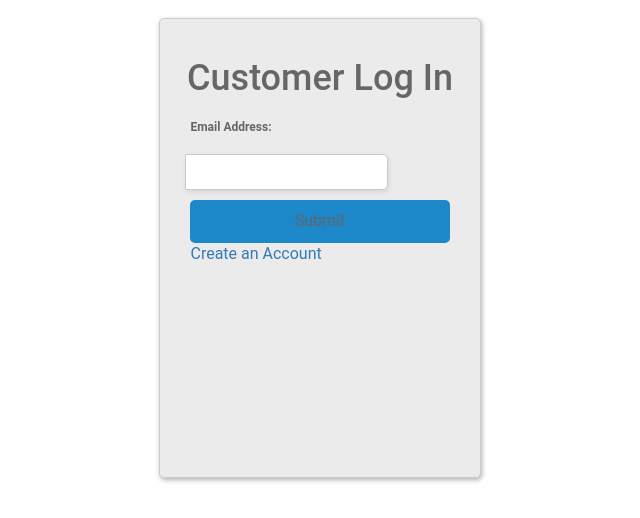
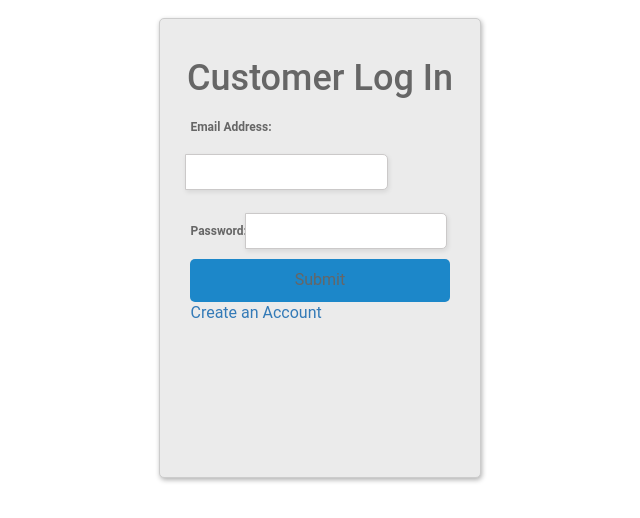
Before and after one commit to Sallahuddin-kh/Django-project, a Django app: page /customer/login in a window 1280 px wide. Shown: the part 152-670 px from the top of the page, without its empty margins (320-960 px from the left). Run offline with Django 3.2, Linux system fonts and the light colour scheme; some libraries are stand-ins or nearby versions.

Commit message:
Adding password field and email/password based signin

```diff
--- a/ecommerceproj/theretailerapp/models.py
+++ b/ecommerceproj/theretailerapp/models.py
@@ -21,6 +21,7 @@ class Customer(models.Model):
     counrty = models.ForeignKey('Country', on_delete=models.SET_NULL, null=True)
     created_at = models.DateField(null=True, blank=True)
     updated_at = models.DateField(null=True, blank=True)
+    user_password = models.CharField(max_length=50)
     def __str__(self):
         return self.first_name
 
--- a/ecommerceproj/theretailerapp/static/css/form_styles.css
+++ b/ecommerceproj/theretailerapp/static/css/form_styles.css
@@ -43,6 +43,7 @@ input[type="text"],
 input[type="email"],
 input[type="tel"],
 input[type="date"],
+input[type="password"],
 select {
   width: calc(100% - 57px);
   height: 36px;
--- a/ecommerceproj/theretailerapp/templates/theretailerapp/customer_signin_form.html
+++ b/ecommerceproj/theretailerapp/templates/theretailerapp/customer_signin_form.html
@@ -10,6 +10,10 @@
             <label for="id_email">Email Address:</label>
             <input type="email" name="email" id="email" required />
           </p>
+          <p>
+            <label for="id_password">Password:</label>
+            <input type="password" name="password" id="password" required />
+          </p>
           <div class="btn-block">
           <button type="submit" value="Submit">Submit</button>
           </div>
--- a/ecommerceproj/theretailerapp/views.py
+++ b/ecommerceproj/theretailerapp/views.py
@@ -22,6 +22,11 @@ def insert_customer(request):
         billing_address = request.POST.get("billing_address")
         ph_number = request.POST.get("ph_number")
         email = request.POST.get("email")
+        password = request.POST.get("password")
+        confirm_password = request.POST.get("confirm_password")
+        if password != confirm_password:
+            messages.error(request,'Password and Confirm password do not match')
+            return render(request,'theretailerapp/customer_signup_form.html', {'countries':country},)
         if Customer.objects.filter(email = email).exists():
             messages.error(request,'Email Already exists')
             return render(request,'theretailerapp/customer_signup_form.html', {'countries':country},)
@@ -37,6 +42,7 @@ def insert_customer(request):
             ph_number=ph_number,email=email,
             created_at=created_at_str,
             updated_at=created_at_str,
+            user_password = password,
             )
             customer_instance.counrty = selected_country_obj
             customer_instance.save()
@@ -50,14 +56,18 @@ def insert_customer(request):
 def login_customer(request):
     if request.method == 'POST':
         email = request.POST.get("email")
+        password = request.POST.get("password")
         if Customer.objects.filter(email = email).exists():
             customer =  Customer.objects.get(email = email)
-            request.session['does_exist'] = 'true'
-            request.session['email'] = customer.email
-            request.session['first_name'] = customer.first_name
-            return HttpResponseRedirect('/product')
+            if customer.user_password == password:
+                request.session['does_exist'] = 'true'
+                request.session['email'] = customer.email
+                request.session['first_name'] = customer.first_name
+                return HttpResponseRedirect('/product')
+            else:
+                messages.error(request,'Incorrect password')
         else:
-            messages.error(request,'User Does not exist')
+            messages.error(request,'Incorrect email')
     return render(request,'theretailerapp/customer_signin_form.html')
 
 def customer_sign_out(request):
```
Also changed, not shown: ecommerceproj/theretailerapp/templates/theretailerapp/customer_signup_form.html (+10 -2 lines), ecommerceproj/theretailerapp/migrations/0001_initial.py, ecommerceproj/theretailerapp/migrations/0002_auto_20211029_1354.py (deleted), ecommerceproj/theretailerapp/migrations/0002_rename_customer_email_customer_email.py (added), ecommerceproj/theretailerapp/migrations/0003_auto_20211101_0636.py (deleted), ecommerceproj/theretailerapp/migrations/0004_customer_ph_number.py (deleted), ecommerceproj/theretailerapp/migrations/0005_alter_customer_ph_number.py (deleted).
